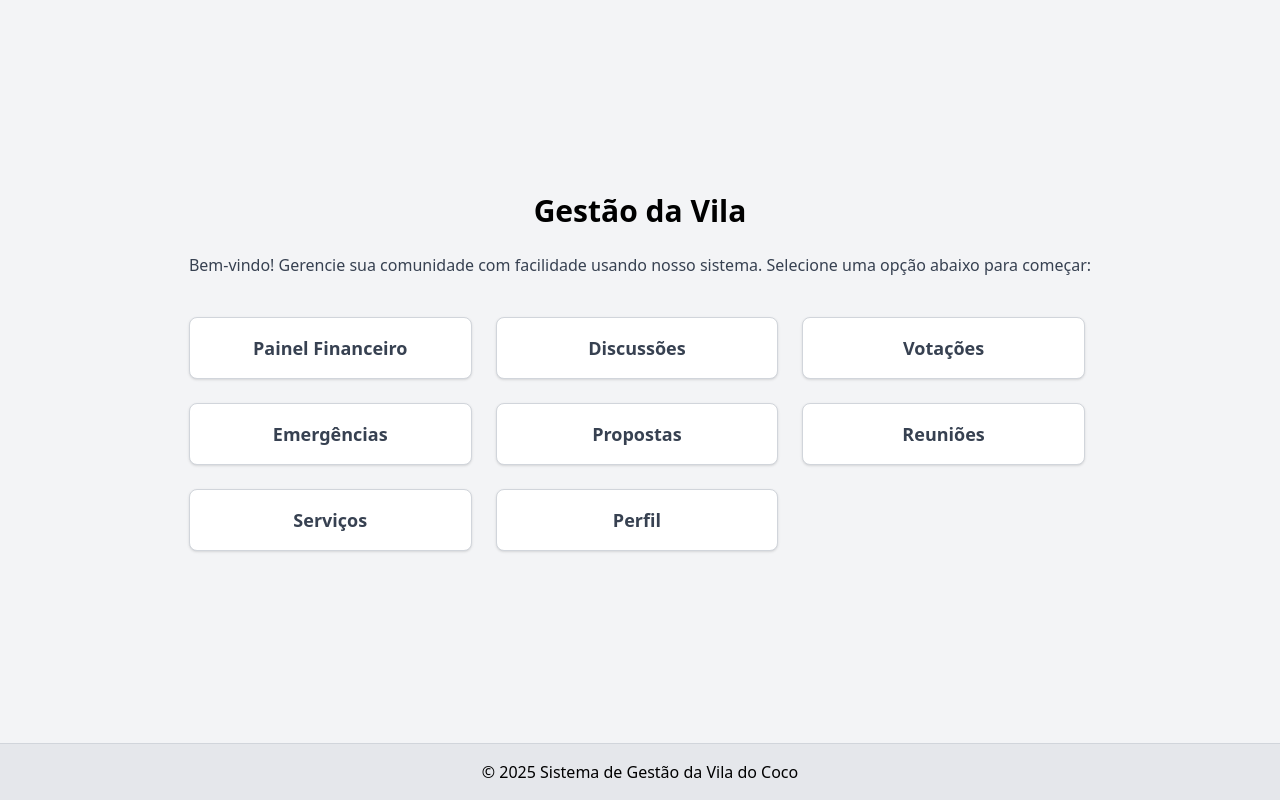
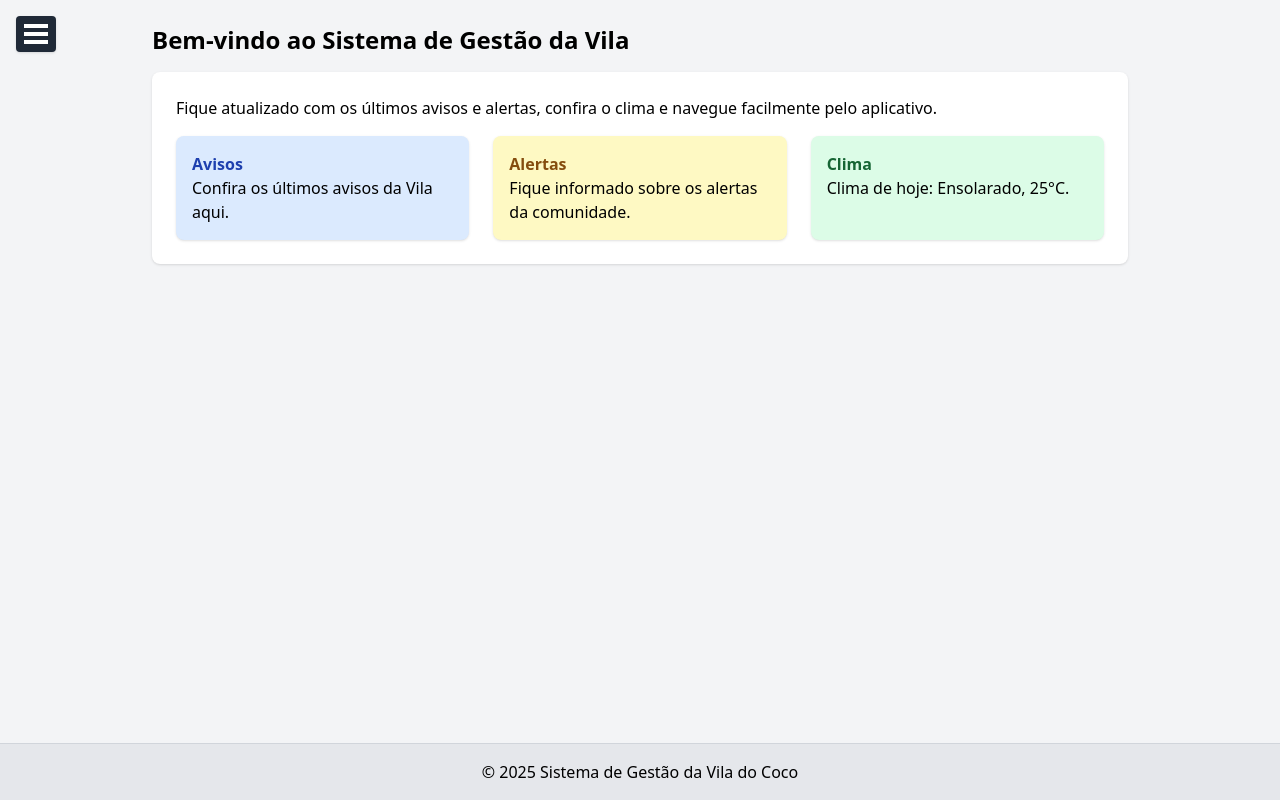
Before and after one commit to fellrock/sitevila, a plain HTML site: page index.html in a window 1280 px wide. Drawn offline with nearby package versions, Linux system fonts and the light colour scheme.

Commit message:
feat: add app drawer

```diff
--- a/index.html
+++ b/index.html
@@ -3,25 +3,55 @@
 <head>
     <meta charset="UTF-8">
     <meta name="viewport" content="width=device-width, initial-scale=1.0">
-    <title>Gestão da Vila - Início</title>
+    <title>Sistema de Gestão da Vila</title>
     <script src="https://cdn.tailwindcss.com"></script>
 </head>
 <body class="flex flex-col min-h-screen bg-gray-100 font-sans">
-    <main class="flex-1 w-full max-w-5xl mx-auto p-6 flex flex-col items-center justify-center">
-        <section id="intro">
-            <h2 class="text-2xl font-bold text-center mb-6 md:text-3xl">Gestão da Vila</h2>
-            <p class="text-center text-gray-700 mb-10 hidden md:block">
-                Bem-vindo! Gerencie sua comunidade com facilidade usando nosso sistema. Selecione uma opção abaixo para começar:
-            </p>
-            <div class="grid gap-6 w-full md:grid-cols-3 md:max-w-4xl">
-                <button class="bg-white border border-gray-300 rounded-lg shadow p-4 text-lg font-semibold text-gray-700 hover:shadow-md transition" onclick="window.location.href='dashboard.html'">Painel Financeiro</button>
-                <button class="bg-white border border-gray-300 rounded-lg shadow p-4 text-lg font-semibold text-gray-700 hover:shadow-md transition" onclick="window.location.href='discussions.html'">Discussões</button>
-                <button class="bg-white border border-gray-300 rounded-lg shadow p-4 text-lg font-semibold text-gray-700 hover:shadow-md transition" onclick="window.location.href='voting.html'">Votações</button>
-                <button class="bg-white border border-gray-300 rounded-lg shadow p-4 text-lg font-semibold text-gray-700 hover:shadow-md transition" onclick="window.location.href='emergencies.html'">Emergências</button>
-                <button class="bg-white border border-gray-300 rounded-lg shadow p-4 text-lg font-semibold text-gray-700 hover:shadow-md transition" onclick="window.location.href='proposals.html'">Propostas</button>
-                <button class="bg-white border border-gray-300 rounded-lg shadow p-4 text-lg font-semibold text-gray-700 hover:shadow-md transition" onclick="window.location.href='meetings.html'">Reuniões</button>
-                <button class="bg-white border border-gray-300 rounded-lg shadow p-4 text-lg font-semibold text-gray-700 hover:shadow-md transition" onclick="window.location.href='services.html'">Serviços</button>
-                <button class="bg-white border border-gray-300 rounded-lg shadow p-4 text-lg font-semibold text-gray-700 hover:shadow-md transition" onclick="window.location.href='profile.html'">Perfil</button>
+    <!-- App Drawer -->
+    <div class="relative">
+        <button id="menu-toggle" class="absolute top-4 left-4 bg-gray-800 text-white p-2 rounded shadow hover:bg-gray-700 focus:outline-none">
+            <span class="block w-6 h-1 bg-white mb-1"></span>
+            <span class="block w-6 h-1 bg-white mb-1"></span>
+            <span class="block w-6 h-1 bg-white"></span>
+        </button>
+        <nav id="app-drawer" class="fixed top-0 left-0 w-64 h-full bg-gray-800 text-white transform -translate-x-full transition-transform duration-300">
+            <div class="p-4 border-b border-gray-700">
+                <h2 class="text-lg font-bold">Menu</h2>
+            </div>
+            <ul class="p-4 space-y-2">
+                <li><a href="index.html" class="block px-4 py-2 rounded hover:bg-gray-700">Início</a></li>
+                <li><a href="dashboard.html" class="block px-4 py-2 rounded hover:bg-gray-700">Painel Financeiro</a></li>
+                <li><a href="discussions.html" class="block px-4 py-2 rounded hover:bg-gray-700">Discussões</a></li>
+                <li><a href="voting.html" class="block px-4 py-2 rounded hover:bg-gray-700">Votações</a></li>
+                <li><a href="emergencies.html" class="block px-4 py-2 rounded hover:bg-gray-700">Emergências</a></li>
+                <li><a href="proposals.html" class="block px-4 py-2 rounded hover:bg-gray-700">Propostas</a></li>
+                <li><a href="meetings.html" class="block px-4 py-2 rounded hover:bg-gray-700">Reuniões</a></li>
+                <li><a href="services.html" class="block px-4 py-2 rounded hover:bg-gray-700">Serviços</a></li>
+                <li><a href="profile.html" class="block px-4 py-2 rounded hover:bg-gray-700">Perfil</a></li>
+            </ul>
+        </nav>
+    </div>
+
+    <!-- Main Content -->
+    <main class="flex-1 w-full max-w-5xl mx-auto p-6">
+        <section class="mb-6">
+            <h2 class="text-2xl font-bold mb-4">Bem-vindo ao Sistema de Gestão da Vila</h2>
+            <div class="bg-white p-6 rounded-lg shadow">
+                <p class="mb-4">Fique atualizado com os últimos avisos e alertas, confira o clima e navegue facilmente pelo aplicativo.</p>
+                <div class="grid grid-cols-1 md:grid-cols-3 gap-6">
+                    <div class="bg-blue-100 p-4 rounded-lg shadow">
+                        <h3 class="font-bold text-blue-800">Avisos</h3>
+                        <p>Confira os últimos avisos da Vila aqui.</p>
+                    </div>
+                    <div class="bg-yellow-100 p-4 rounded-lg shadow">
+                        <h3 class="font-bold text-yellow-800">Alertas</h3>
+                        <p>Fique informado sobre os alertas da comunidade.</p>
+                    </div>
+                    <div class="bg-green-100 p-4 rounded-lg shadow">
+                        <h3 class="font-bold text-green-800">Clima</h3>
+                        <p>Clima de hoje: Ensolarado, 25°C.</p>
+                    </div>
+                </div>
             </div>
         </section>
     </main>
@@ -29,5 +59,15 @@
     <footer class="text-center py-4 bg-gray-200 border-t border-gray-300">
         <p>&copy; 2025 Sistema de Gestão da Vila do Coco</p>
     </footer>
+
+    <script>
+        const menuToggle = document.getElementById('menu-toggle');
+        const appDrawer = document.getElementById('app-drawer');
+
+        menuToggle.addEventListener('click', () => {
+            const isHidden = appDrawer.classList.contains('-translate-x-full');
+            appDrawer.classList.toggle('-translate-x-full', !isHidden);
+        });
+    </script>
 </body>
 </html>
```
